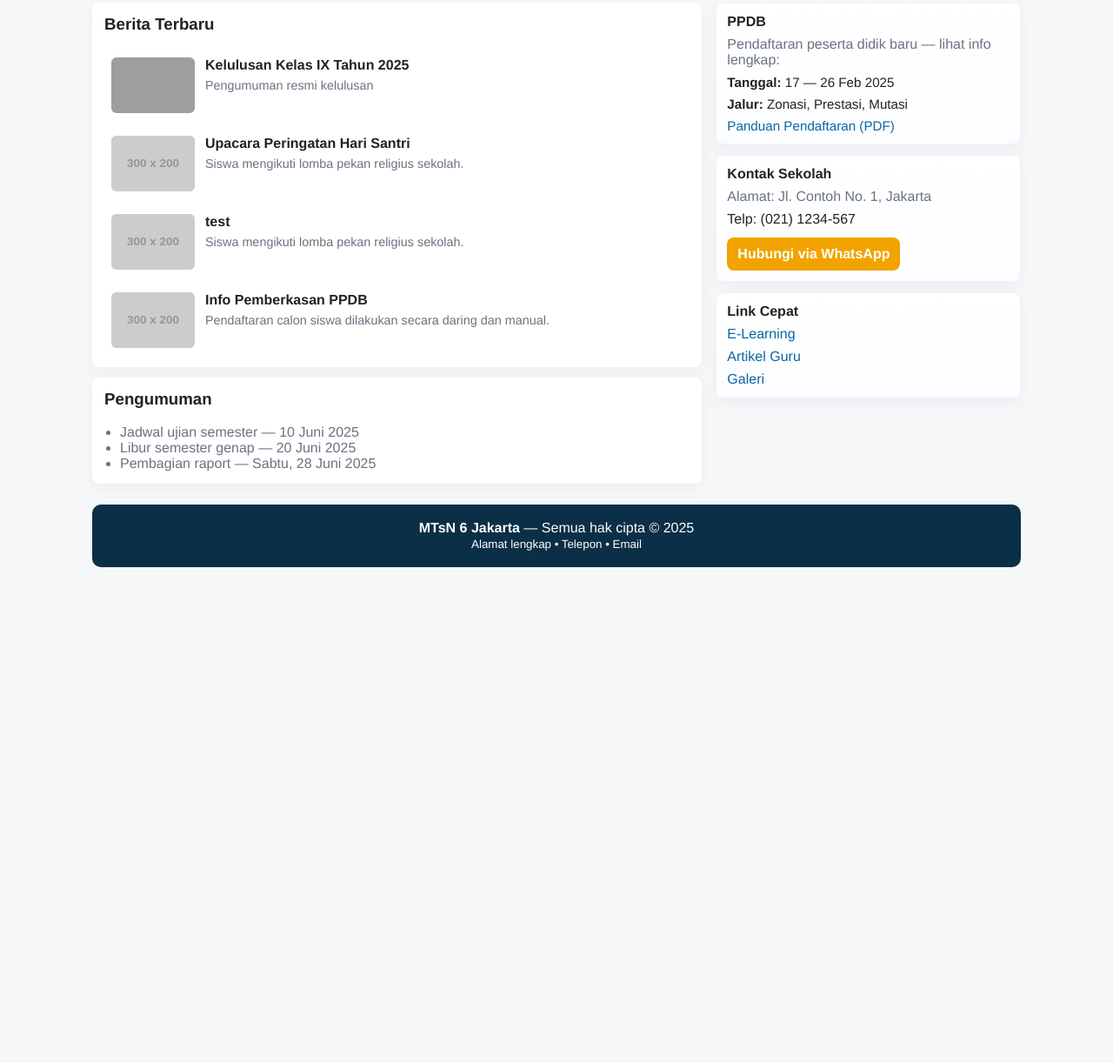
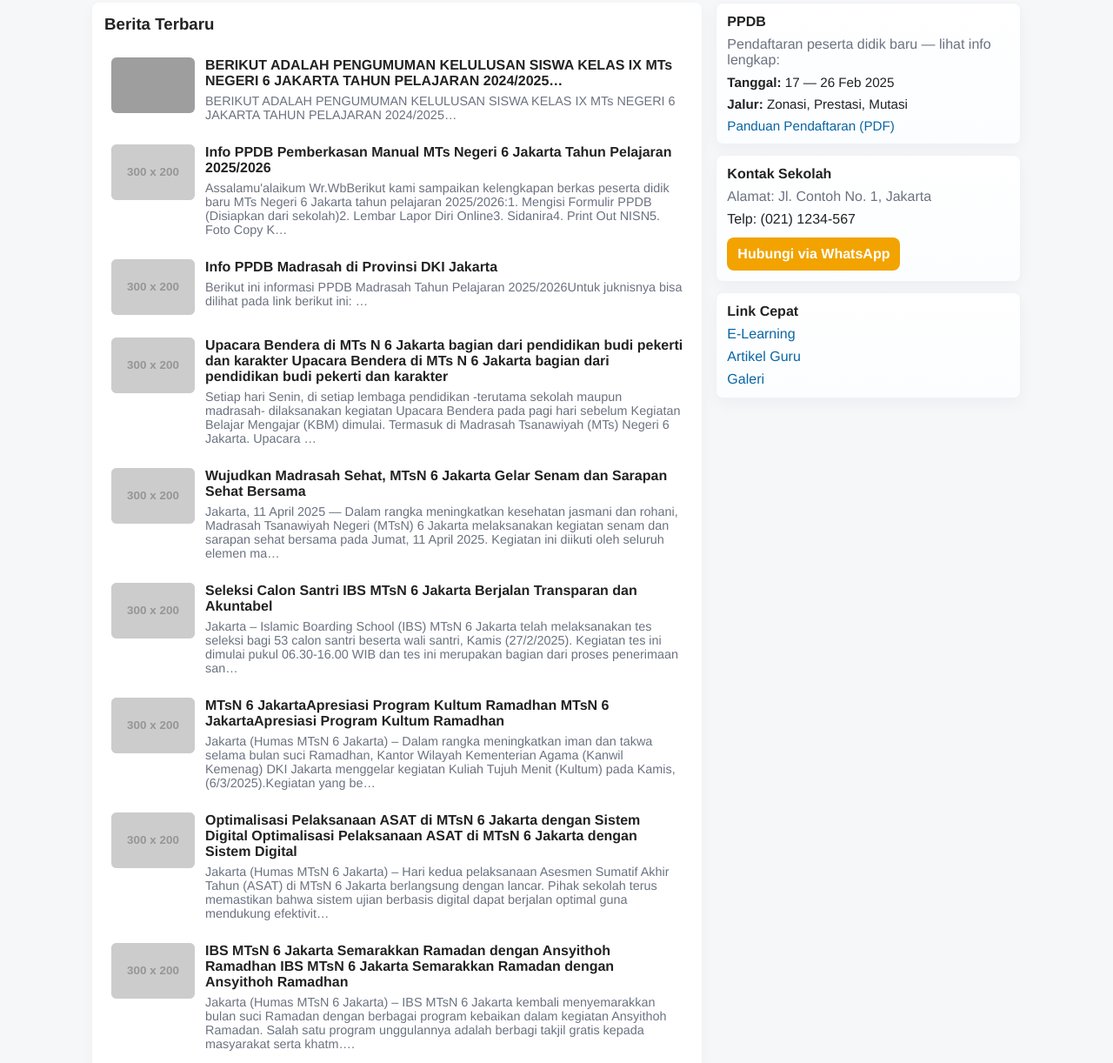
Before and after one commit to Dann229-Lol/MTsN6_JKT, a plain HTML site: page index.html in a window 1280 px wide. Shown: the part 447-1669 px from the top of the page at 87% size. Before the commit the page ends 1119 px from the top, so only its background shows below. Drawn offline with Linux system fonts and the light colour scheme; grey boxes are pictures that could not be loaded; placeholder pictures from the web are drawn by us.

Commit message:
Update index.html

```diff
--- a/index.html
+++ b/index.html
@@ -260,32 +260,76 @@
               <article class="news-item">
                 <img class="news-thumb" src="https://files.catbox.moe/p0x55f.png" alt="">
                 <div class="news-body">
-                  <h3>Kelulusan Kelas IX Tahun 2025</h3>
-                  <p>Pengumuman resmi kelulusan</p>
+                  <h3>BERIKUT ADALAH PENGUMUMAN KELULUSAN SISWA KELAS IX MTs NEGERI 6 JAKARTA TAHUN PELAJARAN 2024/2025…</h3>
+                  <p>BERIKUT ADALAH PENGUMUMAN KELULUSAN SISWA KELAS IX MTs NEGERI 6 JAKARTA TAHUN PELAJARAN 2024/2025…</p>
                 </div>
               </article>
 
               <article class="news-item">
                 <img class="news-thumb" src="https://via.placeholder.com/300x200.png?text=Kegiatan" alt="">
                 <div class="news-body">
-                  <h3>Upacara Peringatan Hari Santri</h3>
-                  <p>Siswa mengikuti lomba pekan religius sekolah.</p>
+                  <h3>Info PPDB Pemberkasan Manual MTs Negeri 6 Jakarta Tahun Pelajaran 2025/2026</h3>
+                  <p> Assalamu'alaikum Wr.WbBerikut kami sampaikan kelengkapan berkas peserta  didik baru MTs Negeri 6 Jakarta tahun pelajaran 2025/2026:1. Mengisi Formulir PPDB (Disiapkan dari sekolah)2. Lembar Lapor Diri Online3. Sidanira4. Print Out NISN5. Foto Copy K…      </p>
                 </div>
               </article>
 
                             <article class="news-item">
                 <img class="news-thumb" src="https://via.placeholder.com/300x200.png?text=Kegiatan" alt="">
                 <div class="news-body">
-                  <h3>test</h3>
-                  <p>Siswa mengikuti lomba pekan religius sekolah.</p>
+                  <h3>Info PPDB Madrasah di Provinsi DKI Jakarta</h3>
+                  <p> Berikut ini informasi PPDB Madrasah Tahun Pelajaran 2025/2026Untuk juknisnya bisa dilihat pada link berikut ini: …</p>
+                </div>
+              </article>
+
+                          <article class="news-item">
+                <img class="news-thumb" src="https://via.placeholder.com/300x200.png?text=Kegiatan" alt="">
+                <div class="news-body">
+                  <h3>Upacara Bendera di MTs N 6 Jakarta bagian dari pendidikan budi pekerti dan karakter
+Upacara Bendera di MTs N 6 Jakarta bagian dari pendidikan budi pekerti dan karakter</h3>
+                  <p>  Setiap hari Senin, di setiap lembaga pendidikan -terutama sekolah maupun madrasah-  dilaksanakan kegiatan Upacara Bendera pada pagi hari sebelum Kegiatan Belajar Mengajar (KBM) dimulai. Termasuk di Madrasah Tsanawiyah (MTs) Negeri 6 Jakarta. Upacara …</p>
+                </div>
+              </article>
+
+                                        <article class="news-item">
+                <img class="news-thumb" src="https://via.placeholder.com/300x200.png?text=Kegiatan" alt="">
+                <div class="news-body">
+                  <h3>Wujudkan Madrasah Sehat, MTsN 6 Jakarta Gelar Senam dan Sarapan Sehat Bersama</h3>
+                  <p>  Jakarta, 11 April 2025 — Dalam rangka meningkatkan kesehatan jasmani dan rohani, Madrasah Tsanawiyah Negeri (MTsN) 6 Jakarta melaksanakan kegiatan senam dan sarapan sehat bersama pada Jumat, 11 April 2025. Kegiatan ini diikuti oleh seluruh elemen ma…</p>
+                </div>
+              </article>
+
+                                        <article class="news-item">
+                <img class="news-thumb" src="https://via.placeholder.com/300x200.png?text=Kegiatan" alt="">
+                <div class="news-body">
+                  <h3>Seleksi Calon Santri IBS MTsN 6 Jakarta Berjalan Transparan dan Akuntabel</h3>
+                  <p>   Jakarta – Islamic Boarding School (IBS) MTsN 6 Jakarta telah melaksanakan tes seleksi bagi 53 calon santri beserta wali santri, Kamis (27/2/2025). Kegiatan tes ini dimulai pukul 06.30-16.00 WIB dan tes ini merupakan bagian dari proses penerimaan san…</p>
+                </div>
+              </article>
+
+                            <article class="news-item">
+                <img class="news-thumb" src="https://via.placeholder.com/300x200.png?text=Kegiatan" alt="">
+                <div class="news-body">
+                  <h3>MTsN 6 JakartaApresiasi Program Kultum Ramadhan
+MTsN 6 JakartaApresiasi Program Kultum Ramadhan</h3>
+                  <p> Jakarta (Humas MTsN 6 Jakarta) – Dalam rangka meningkatkan iman dan takwa selama bulan suci Ramadhan, Kantor Wilayah Kementerian Agama (Kanwil Kemenag) DKI Jakarta menggelar kegiatan Kuliah Tujuh Menit (Kultum) pada Kamis, (6/3/2025).Kegiatan yang be…</p>
+                </div>
+              </article>
+
+                            <article class="news-item">
+                <img class="news-thumb" src="https://via.placeholder.com/300x200.png?text=Kegiatan" alt="">
+                <div class="news-body">
+                  <h3>Optimalisasi Pelaksanaan ASAT di MTsN 6 Jakarta dengan Sistem Digital
+Optimalisasi Pelaksanaan ASAT di MTsN 6 Jakarta dengan Sistem Digital</h3>
+                  <p> Jakarta (Humas MTsN 6 Jakarta) – Hari kedua pelaksanaan Asesmen Sumatif Akhir Tahun (ASAT) di MTsN 6 Jakarta berlangsung dengan lancar. Pihak sekolah terus memastikan bahwa sistem ujian berbasis digital dapat berjalan optimal guna mendukung efektivit…</p>
                 </div>
               </article>
 
               <article class="news-item">
                 <img class="news-thumb" src="https://via.placeholder.com/300x200.png?text=PPDB" alt="">
                 <div class="news-body">
-                  <h3>Info Pemberkasan PPDB</h3>
-                  <p>Pendaftaran calon siswa dilakukan secara daring dan manual.</p>
+                  <h3>IBS MTsN 6 Jakarta Semarakkan Ramadan dengan Ansyithoh Ramadhan
+IBS MTsN 6 Jakarta Semarakkan Ramadan dengan Ansyithoh Ramadhan</h3>
+                  <p> Jakarta (Humas MTsN 6 Jakarta) – IBS MTsN 6 Jakarta kembali menyemarakkan bulan suci Ramadan dengan berbagai program kebaikan dalam kegiatan Ansyithoh Ramadan. Salah satu program unggulannya adalah berbagi takjil gratis kepada masyarakat serta khatm….</p>
                 </div>
               </article>
             </div>
```
